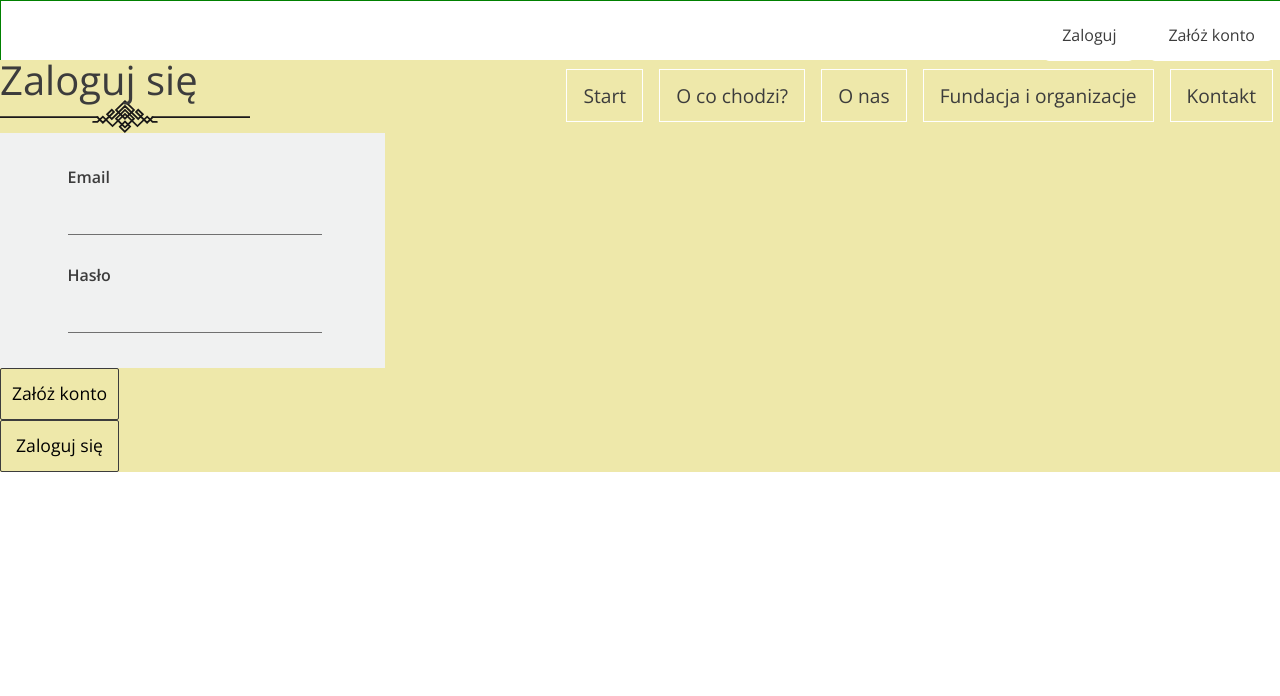
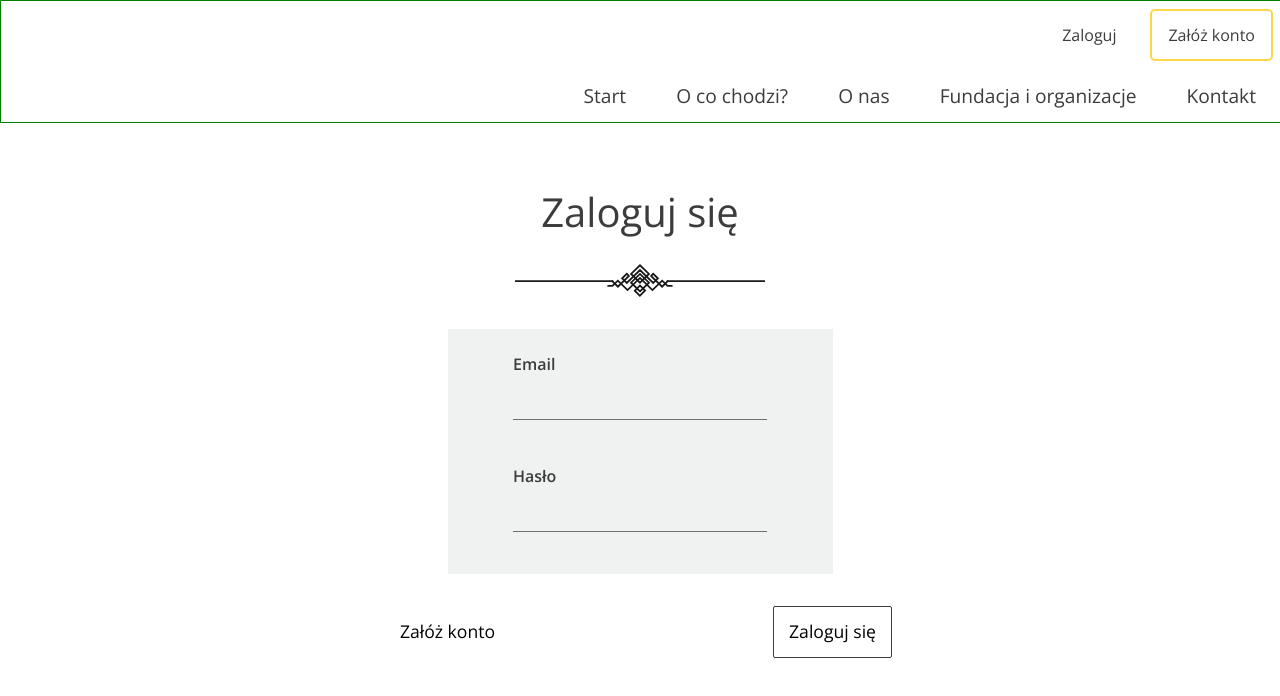
Before and after one commit to MartaSolo/oddaj-rzeczy, a React (Create React App) app: page /login in a window 1280 px wide. Shown: the top 696 px of the page. Built offline with nearby package versions, Linux system fonts and the light colour scheme.

Commit message:
Added styling to login page for desktop, edited styling for header

```diff
--- a/src/components/atoms/AuthLink/AuthLink.scss
+++ b/src/components/atoms/AuthLink/AuthLink.scss
@@ -10,6 +10,9 @@
   border-radius: 5px;
   @include mediumScreen {
     border: 2px solid $colorBackgroundPrimary;
+    &:nth-child(2) {
+      border: 2px solid $colorAccent;
+    }
     &:hover {
       border: 2px solid $colorAccent;
       border-radius: 2px;
@@ -29,3 +32,17 @@
   font-size: 1.1rem;
   color: $colorFontSecondary;
 }
+.login__button-login {
+  background-color: $colorAccent;
+  @include mediumScreen {
+    background-color: transparent;
+    &:hover {
+      box-shadow: 8px 8px 17px -11px $colorFontPrimary;
+    }
+  }
+}
+.login__button-register {
+  @include mediumScreen {
+    border: 1px solid $colorBackgroundPrimary;
+  }
+}
--- a/src/components/atoms/Decoration/Decoration.scss
+++ b/src/components/atoms/Decoration/Decoration.scss
@@ -14,7 +14,8 @@
   width: 250px;
 }
 
-.steps__decoration {
+.steps__decoration,
+.login__content-decoration {
   margin-bottom: 2rem;
 }
 
--- a/src/components/molecules/LogInForm/LogInForm.scss
+++ b/src/components/molecules/LogInForm/LogInForm.scss
@@ -2,16 +2,19 @@
 
 .login__content-form {
   background-color: $colorFormBackground;
+  // border: 1px solid blue;
+  width: 100%;
   max-width: 385px;
-  height: 235px;
+  height: 245px;
   display: flex;
   justify-content: center;
   align-items: center;
   .contact__form-inputs {
-    width: 250px;
+    width: 254px;
     .contact__form-input {
+      margin-bottom: 1rem;
       &:first-child {
-        margin-bottom: 2rem;
+        margin-bottom: 3rem;
       }
       .login__input-label {
         display: block;
@@ -21,11 +24,16 @@
         margin-bottom: 2rem;
       }
       .login__input-input {
+        padding: 0;
         display: block;
         width: 100%;
         border: none;
         background-color: $colorFormBackground;
         border-bottom: 1px solid $colorPagination;
+        outline: none;
+        &:focus {
+          border-bottom: 1px solid $colorAccent;
+        }
       }
     }
   }
--- a/src/components/pages/LogIn/LogIn.scss
+++ b/src/components/pages/LogIn/LogIn.scss
@@ -1,8 +1,47 @@
+@import "../../../scss/settings/colors";
+@import "../../../scss/settings/mixins";
+
 .login {
-  background-color: palegoldenrod;
+  height: calc(100vh - 70px);
+  display: flex;
+  flex-direction: column;
+  justify-content: center;
+  align-items: center;
+  // border: 1px solid red;
   .login__content {
+    // border: 1px solid orange;
+    width: 100%;
+    max-width: 385px;
+    display: flex;
+    flex-direction: column;
+    justify-content: center;
+    align-items: center;
     .login__content-title {
-      font-size: 2.5rem;
+      text-align: center;
+      font-size: 2rem;
+      padding-bottom: 2rem;
+      @include mediumScreen {
+        font-size: 2.5rem;
+      }
+    }
+  }
+  .login__content-buttons {
+    margin-top: 2rem;
+    width: 100%;
+    max-width: 504px;
+    display: flex;
+    justify-content: space-between;
+    .login__button-register {
+      margin-left: 1rem;
+      @include mediumScreen {
+        margin-left: 0;
+      }
+    }
+    .login__button-login {
+      margin-right: 1rem;
+      @include mediumScreen {
+        margin-right: 0;
+      }
     }
   }
 }
--- a/src/scss/generic/_reset.scss
+++ b/src/scss/generic/_reset.scss
@@ -127,3 +127,7 @@ table {
   border-collapse: collapse;
   border-spacing: 0;
 }
+
+// input[type="email"] {
+//   padding: 0px 0px;
+// }
```
